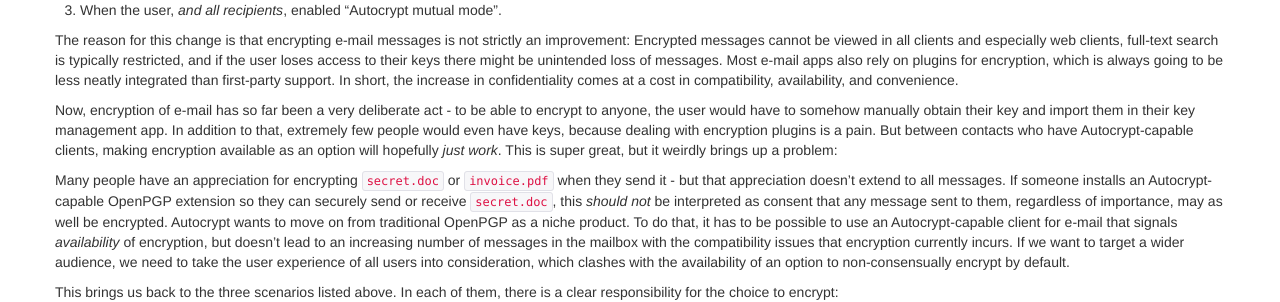
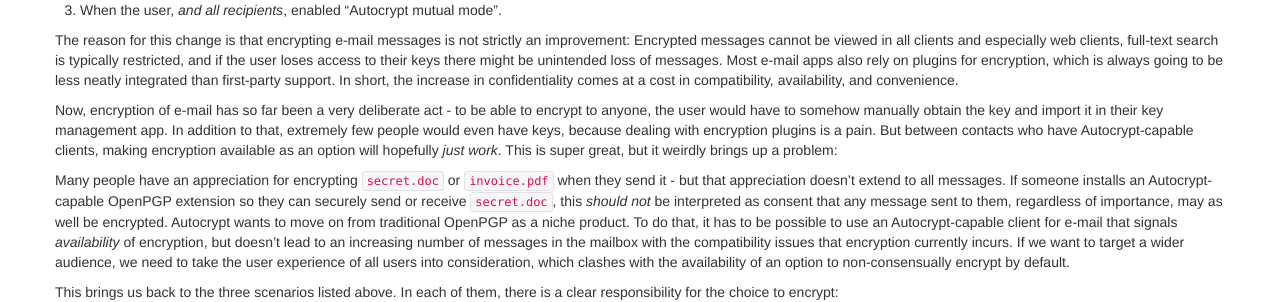
Before and after one commit to k9mail/k9mail.app, a Jekyll site: the page built from _posts/2018-02-26-OpenPGP Considerations Part III Autocrypt.md, in a window 1280 px wide and 1211 px high. Shown: the part 719-1021 px from the top of the window. Built offline with Jekyll 4.4.1, drawn with Linux system fonts in a browser that asks for light colours; nearby versions of some CDN libraries.

Commit message:
small plural fix

```diff
--- a/_posts/2018-02-26-OpenPGP Considerations Part III Autocrypt.md
+++ b/_posts/2018-02-26-OpenPGP Considerations Part III Autocrypt.md
@@ -41,7 +41,7 @@ Encrypted messages cannot be viewed in all clients and especially web clients, f
 Most e-mail apps also rely on plugins for encryption, which is always going to be less neatly integrated than first-party support.
 In short, the increase in confidentiality comes at a cost in compatibility, availability, and convenience.
 
-Now, encryption of e-mail has so far been a very deliberate act - to be able to encrypt to anyone, the user would have to somehow manually obtain their key and import them in their key management app.
+Now, encryption of e-mail has so far been a very deliberate act - to be able to encrypt to anyone, the user would have to somehow manually obtain the key and import it in their key management app.
 In addition to that, extremely few people would even have keys, because dealing with encryption plugins is a pain.
 But between contacts who have Autocrypt-capable clients, making encryption available as an option will hopefully *just work*.
 This is super great, but it weirdly brings up a problem:
```
